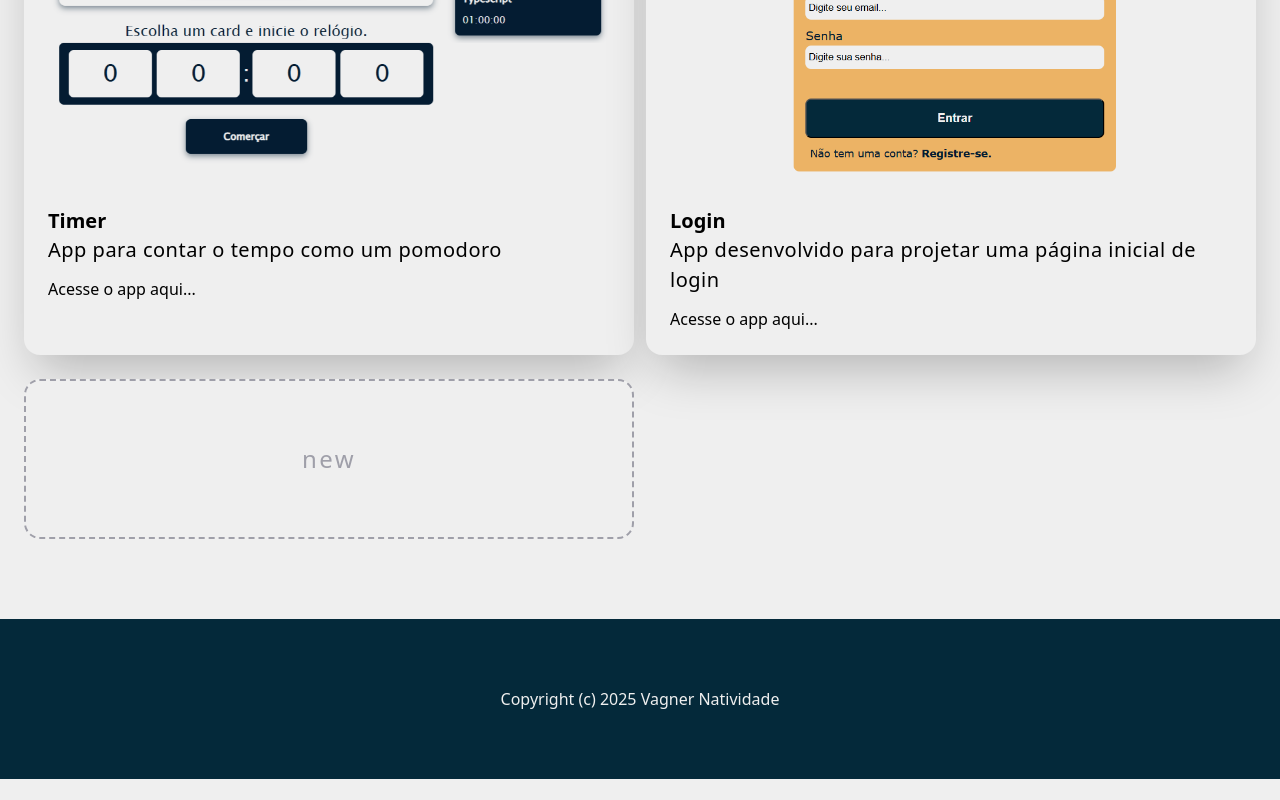
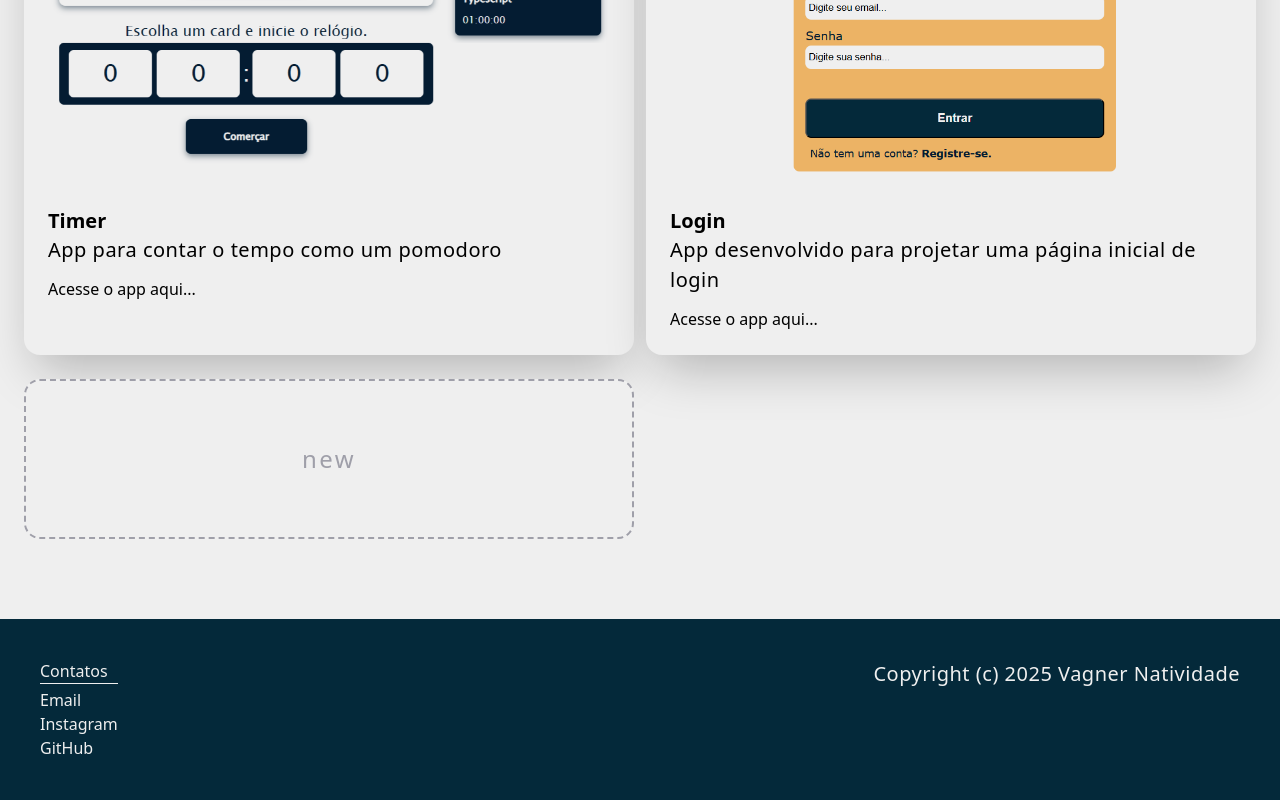
Before and after one commit to VagnerNatvidade/nativ, a Next.js app: page / in a window 1280 px wide. Shown: the part 1185-1985 px from the top of the page. Before the commit the page ends 1964 px from the top, so only its background shows below. Built offline with nearby package versions, Linux system fonts and the light colour scheme.

Commit message:
feat: add contact in footer

```diff
--- /dev/null
+++ b/app/components/footer.tsx
@@ -0,0 +1,22 @@
+import Link from "next/link";
+import React from "react";
+
+const Footer = () => {
+  return (
+    <footer className="w-full min-h-40 p-10 flex flex-col sm:flex-row sm:justify-between sm:items-start gap-3 items-center justify-center text-[#efefef] bg-[#04293a]">
+      <div>
+        <h2 className="border-b">Contatos</h2>
+        <nav className="flex flex-col mt-1">
+          <Link href={"mailto:vagnerflorindojunior@gmai.com"}>Email</Link>
+          <Link href={"https://www.instagram.com/vagner_natividade/"}>
+            Instagram
+          </Link>
+          <Link href={"https://github.com/VagnerNatvidade/"}>GitHub</Link>
+        </nav>
+      </div>
+      <p>Copyright (c) 2025 Vagner Natividade</p>
+    </footer>
+  );
+};
+
+export default Footer;
--- a/app/page.tsx
+++ b/app/page.tsx
@@ -1,6 +1,7 @@
 import Image from "next/image";
 import Header from "./components/header";
 import Card from "./components/card";
+import Footer from "./components/footer";
 
 export default function Home() {
   return (
@@ -86,9 +87,7 @@ export default function Home() {
         </section>
       </main>
 
-      <footer className="w-full h-40 flex items-center justify-center text-[#efefef] bg-[#04293a]">
-        Copyright (c) 2025 Vagner Natividade
-      </footer>
+      <Footer />
     </div>
   );
 }
```
